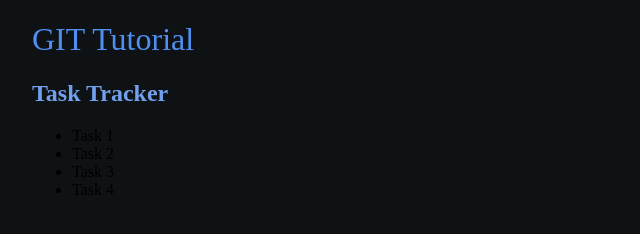
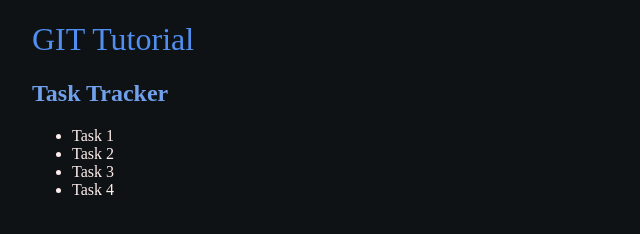
Before and after one commit to xargon666/Learning_Git, a plain HTML site: page index.html in a window 1280 px wide. Shown: the whole page, without its empty margins (0-640 px from the left). Drawn offline with Linux system fonts and the light colour scheme; a web font is replaced by a local one.

Commit message:
update styling

```diff
--- a/style.css
+++ b/style.css
@@ -3,7 +3,7 @@
 body {
     background-color: #0e1214;
     padding: 0 1.5rem;
-
+    color: #fee;
 }
 
 h1 {
@@ -13,7 +13,6 @@ h1 {
     font-style: normal;
 }
 
-
 h2 {
     color: #71a0ec;
 }
```
